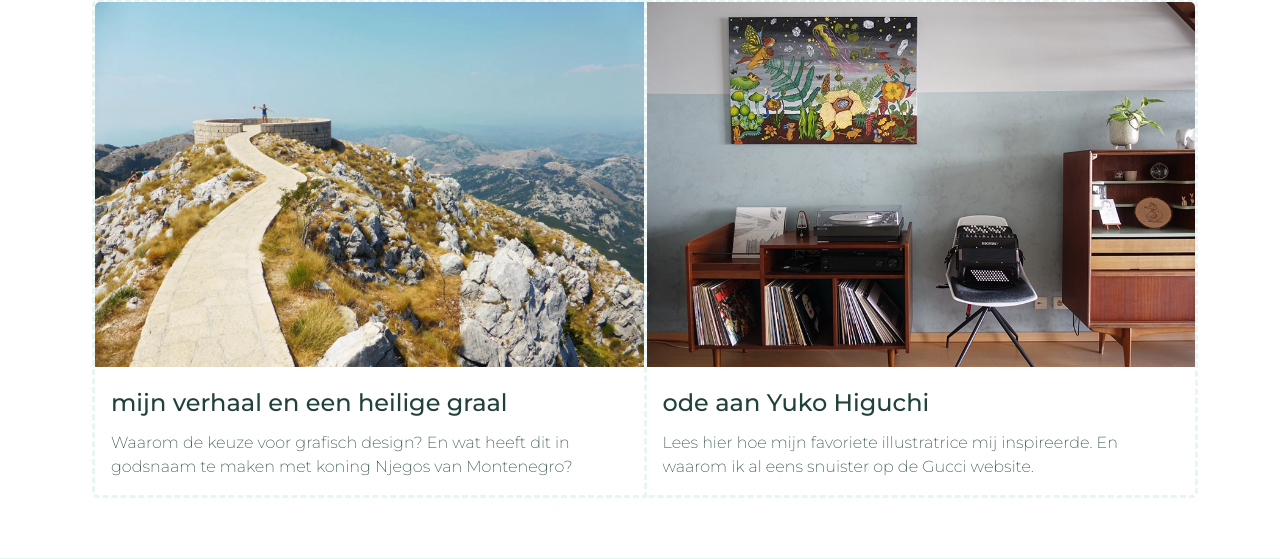
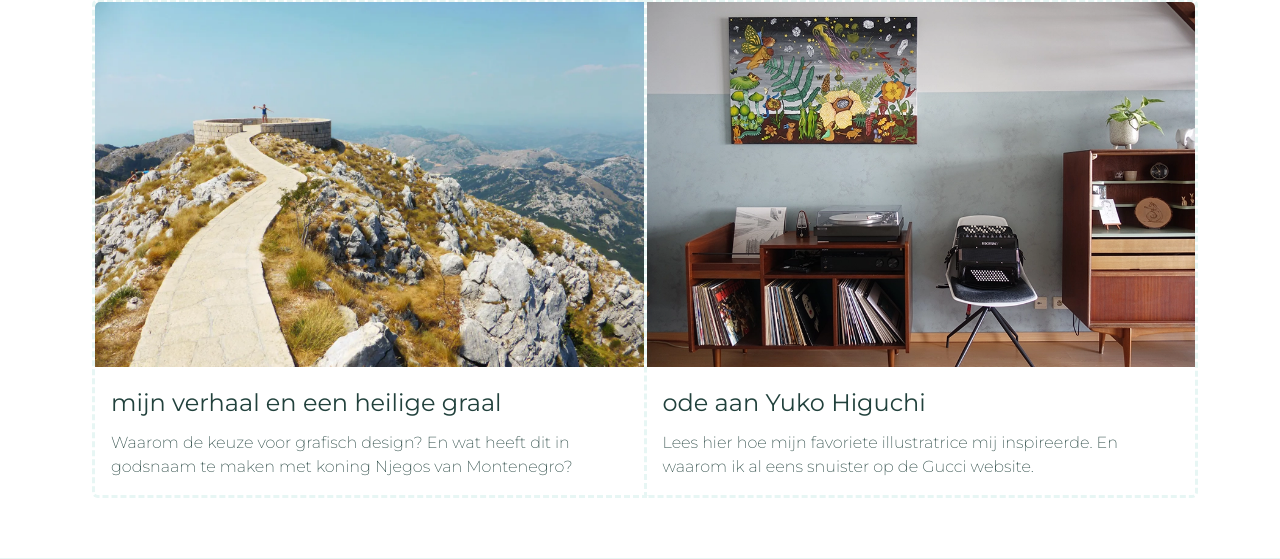
Before and after one commit to Madelies/madelies-def, a PHP site: page / in a window 1280 px wide. Shown: the part 5035-5594 px from the top of the page. Run offline with PHP 8.4, Linux system fonts and the light colour scheme; some libraries are stand-ins or nearby versions.

Commit message:
Update style.css

```diff
--- a/css/style.css
+++ b/css/style.css
@@ -1473,6 +1473,10 @@ section {
   color: #1bac91
 }
 
+.blogg .card-title {
+  font-weight: 400;
+}
+
 /*--------------------------------------------------------------
 # blog description
 --------------------------------------------------------------*/
```
